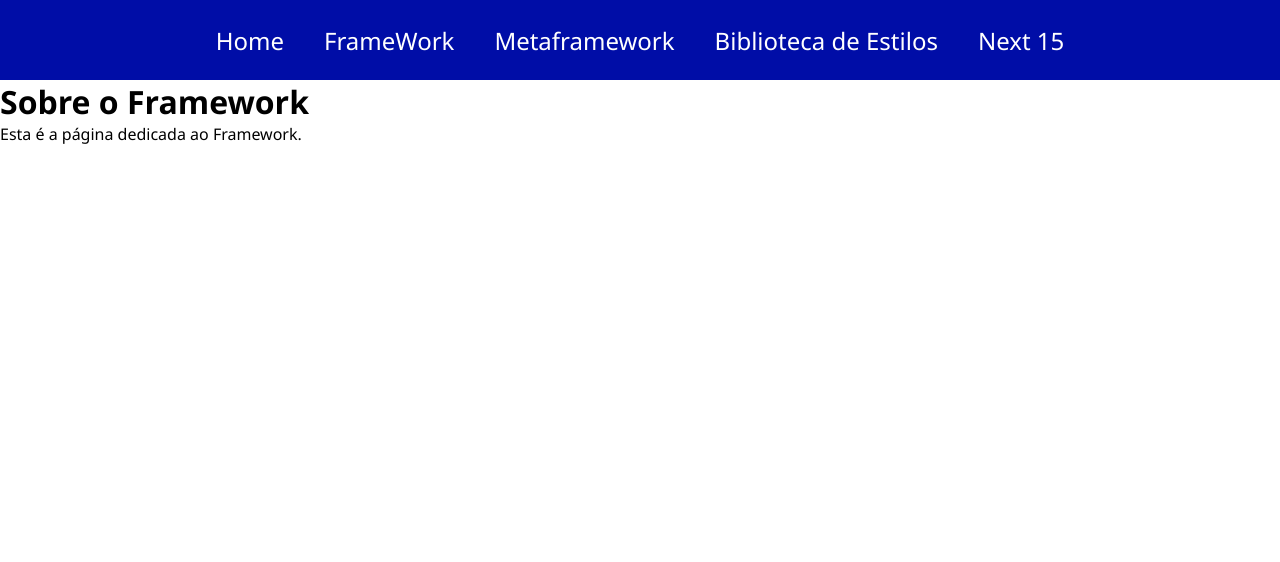
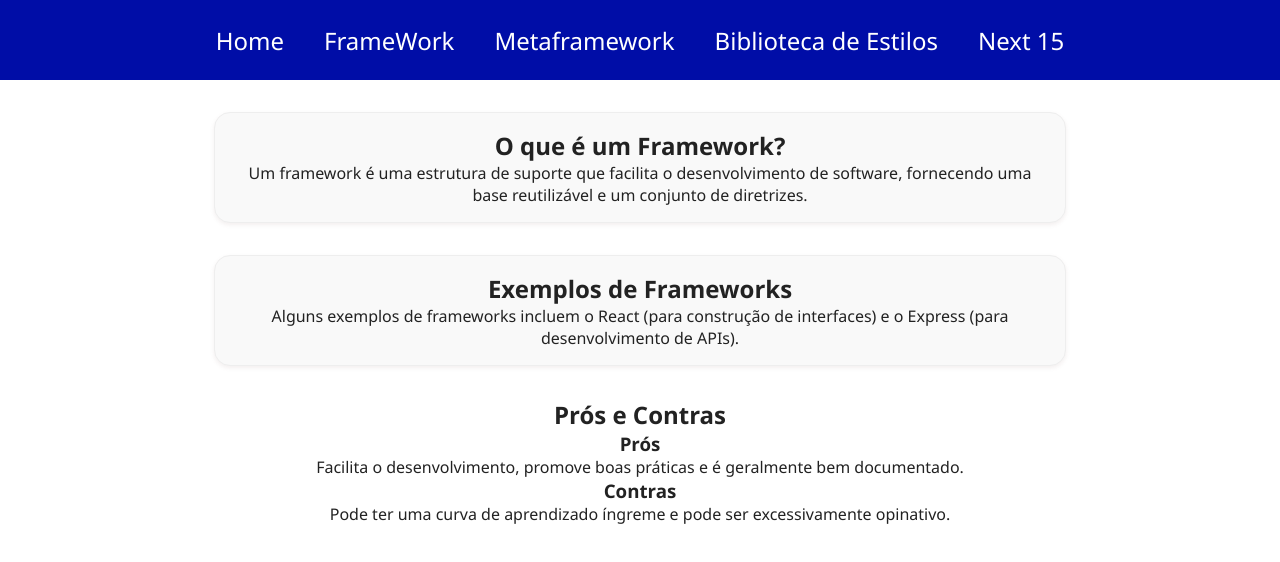
Before and after one commit to joaoporto27/frameworks, a Next.js app: page /framework in a window 1280 px wide. Shown: the top 562 px of the page. Built offline with nearby package versions, Linux system fonts and the light colour scheme.

Commit message:
feat: final de aula

```diff
--- a/src/app/framework/page.jsx
+++ b/src/app/framework/page.jsx
@@ -1,11 +1,24 @@
 import React from "react";
 import styles from "./page.module.css";
+import CardDescricao from "@/components/CardDescricao";
+import CardImage from "@/components/CardImage";
+import ProseContrasCard from "@/components/ProseContrasCard";
 
 export default function Framework() {
     return (
         <div className={styles.container}>
-            <h1 className={styles.title}>Sobre o Framework</h1>
-            <p className={styles.description}>Esta é a página dedicada ao Framework.</p>
+            <CardDescricao
+            title="O que é um Framework?"
+            description="Um framework é uma estrutura de suporte que facilita o desenvolvimento de software, fornecendo uma base reutilizável e um conjunto de diretrizes."
+            />
+            <CardDescricao
+            title="Exemplos de Frameworks"
+            description="Alguns exemplos de frameworks incluem o React (para construção de interfaces) e o Express (para desenvolvimento de APIs)."
+            />
+            <ProseContrasCard
+            vantagens="Facilita o desenvolvimento, promove boas práticas e é geralmente bem documentado."
+            desvantagens="Pode ter uma curva de aprendizado íngreme e pode ser excessivamente opinativo."
+            />
         </div>
     );
 }
--- a/src/app/framework/page.module.css
+++ b/src/app/framework/page.module.css
@@ -1,6 +1,18 @@
 .container {
-    margin: 0;
-    padding: 0;
-    box-sizing: border-box;
-    font-family: 'Segoe UI', Tahoma, Geneva, Verdana, sans-serif;
+    display: flex;
+    flex-direction: column;
+    align-items: center;
+    justify-content: center;
+    color: #222;
+    padding: 2rem;
+    text-align: center;
+    gap: 2rem;
 }
+
+.carroseldeimagens {
+    display: flex;
+    gap: 5rem;
+    justify-content: center;
+    align-items: center;
+
+}
--- /dev/null
+++ b/src/components/ProseContrasCard.jsx
@@ -0,0 +1,19 @@
+import react from "react";
+
+export default function ProseContrasCard({ vantagens, desvantagens }) {
+    return (
+        <div className="container">
+            <h2>Prós e Contras</h2>
+            <div className="pros">
+                <h3>Prós</h3>
+                <p>{vantagens}</p>
+            </div>
+            <div className="contras">
+                <h3>Contras</h3>
+                <div className="desvantagens">
+                    <p>{desvantagens}</p>
+                </div>
+            </div>
+        </div>
+    );
+}
--- /dev/null
+++ b/src/components/ProseContrasCard.module.css
@@ -0,0 +1,23 @@
+.container {
+    display: flex;
+    flex-direction: row;
+    width: 100%;
+    background-color: #f9f9f9;
+    border: 1px solid #eee;
+    border-radius: 1rem;
+    padding: 1rem;
+    box-shadow: 0 2px 4px rgba(138, 101, 101, 0.1);
+    height: auto;
+}
+
+.pros {
+  display: flex;
+  flex-direction: row;
+  justify-content: start;
+}
+
+.contras {
+  display: flex;
+  flex-direction: column;
+  justify-content: end;
+}
```
